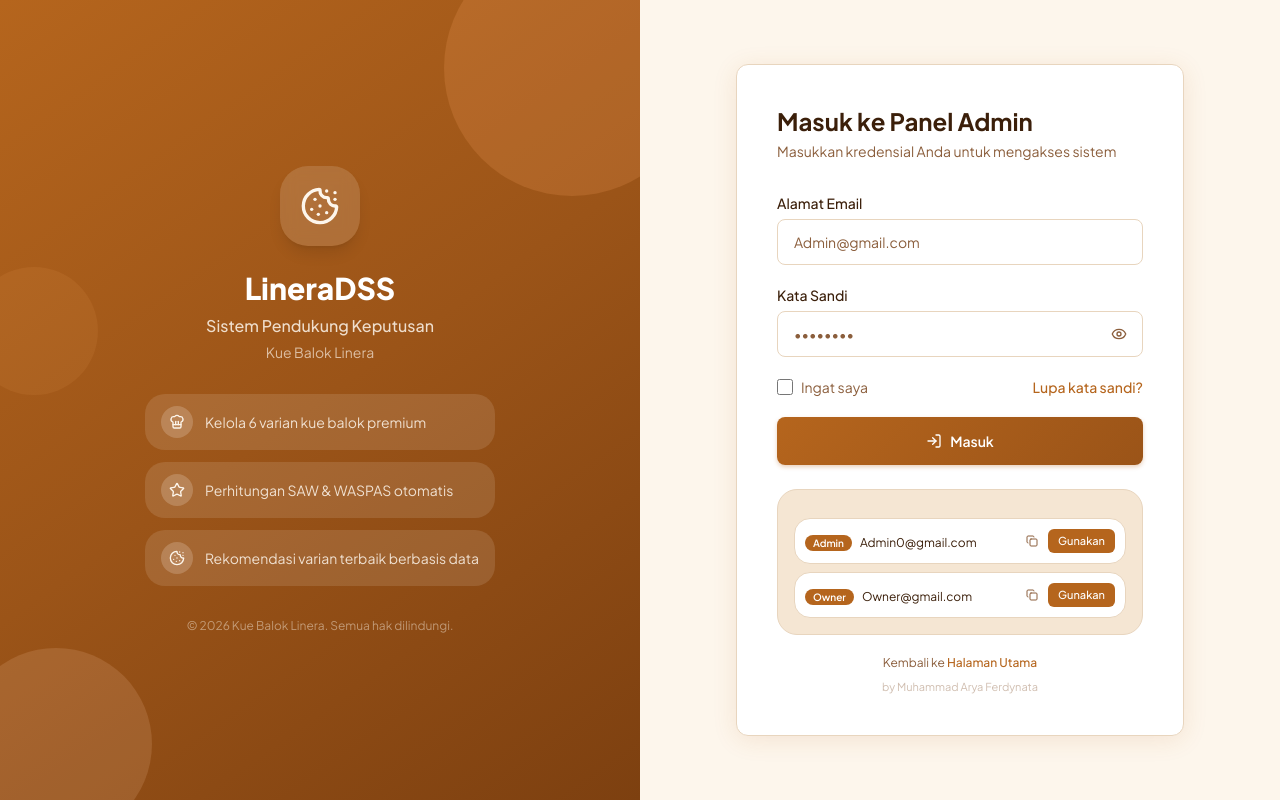
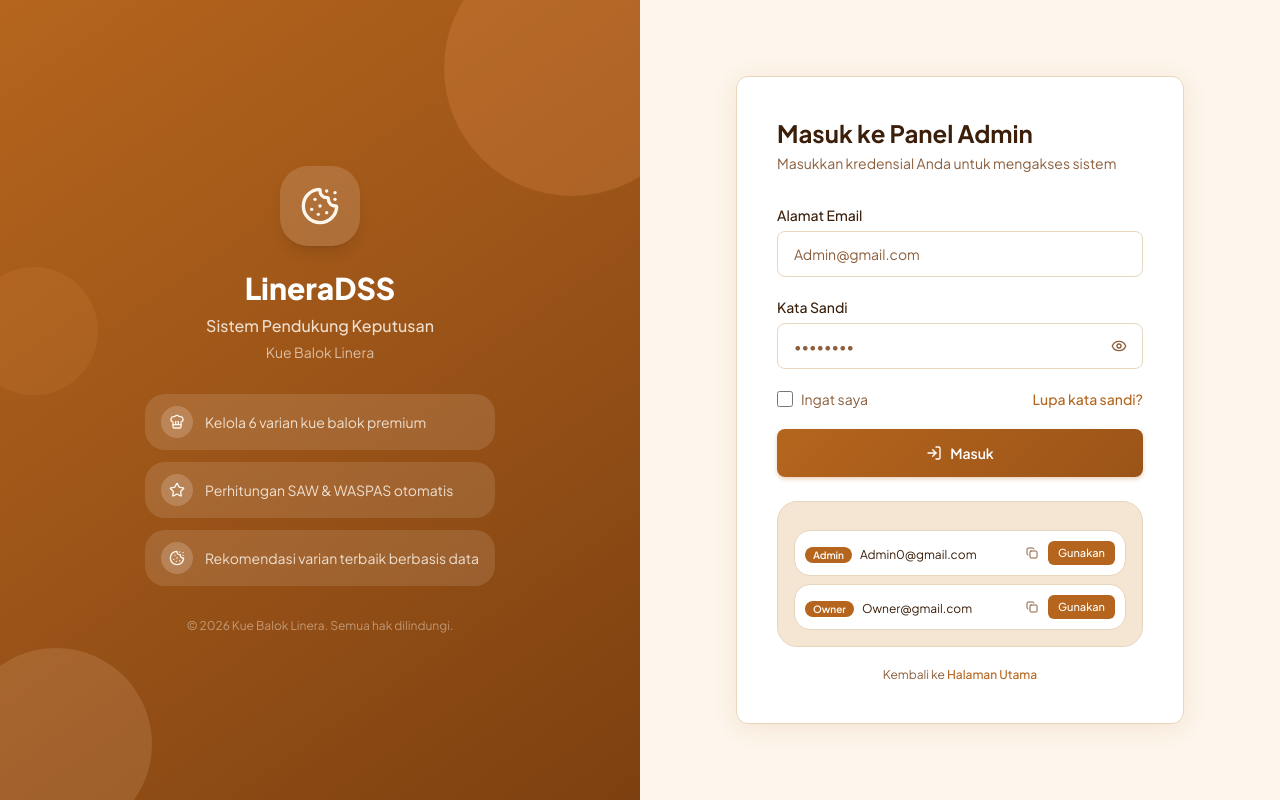
Before and after one commit to ferdinataarya0-maker/KueBalokKita, a Next.js app in the folder KueSPK/: page / in a window 1280 px wide. Built offline with nearby package versions, Linux system fonts and the light colour scheme.

Commit message:
Hapus watermark nama di halaman login

```diff
--- a/KueSPK/src/app/login/components/LoginPageContent.tsx
+++ b/KueSPK/src/app/login/components/LoginPageContent.tsx
@@ -383,11 +383,6 @@ export default function LoginPageContent() {
               Halaman Utama
             </Link>
           </p>
-          <p>
-            <p className="text-[11px] text-center mt-2 opacity-40 hover:opacity-100 transition-opacity" style={{ color: 'var(--muted-foreground)' }}>
-                by Muhammad Arya Ferdynata
-</p>
-          </p>
         </div>
       </div>
     </div>
--- a/KueSPK/src/components/AdminLayout.tsx
+++ b/KueSPK/src/components/AdminLayout.tsx
@@ -332,9 +332,8 @@ export default function AdminLayout({ children, title, breadcrumbs }: AdminLayou
           </div>
         </main>
         <p><p className="text-[11px] text-center py-2 opacity-40 hover:opacity-100 transition-opacity" style={{ color: 'var(--muted-foreground)' }}>
-  Developed by Muhammad Arya Ferdynata
-</p>
-</p>
+     by Muhammad Arya Ferdynata
+</p></p>
       </div>
     </div>
   );
--- a/KueSPK/src/components/OwnerLayout.tsx
+++ b/KueSPK/src/components/OwnerLayout.tsx
@@ -273,9 +273,8 @@ export default function OwnerLayout({ children, title, subtitle }: Props) {
         </main>
       </div>
       <p><p className="text-[11px] text-center py-2 opacity-40 hover:opacity-100 transition-opacity" style={{ color: 'var(--muted-foreground)' }}>
-  Developed by Muhammad Arya Ferdynata
-</p>
-</p>
+      by Muhammad Arya Ferdynata
+</p></p>
     </div>
   );
 }
```
